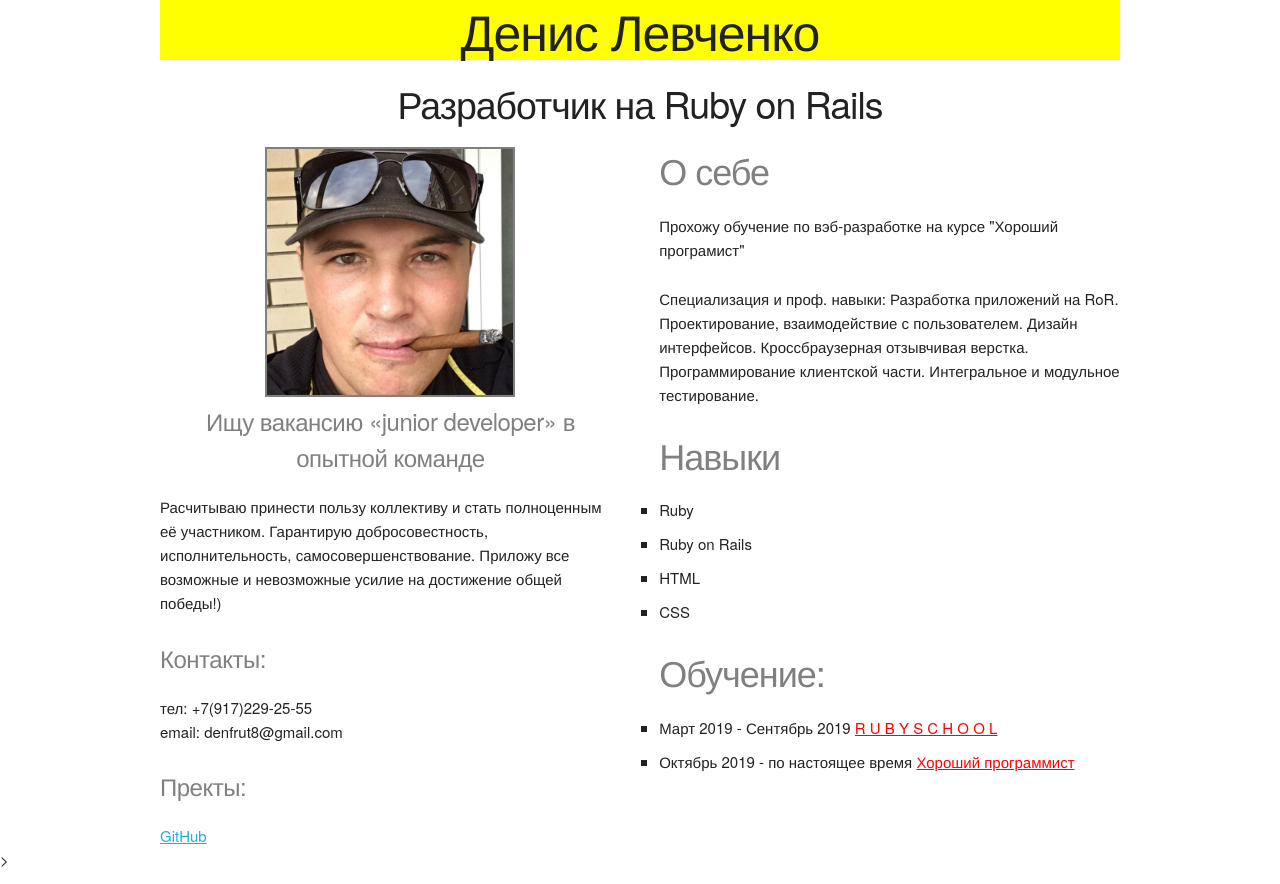
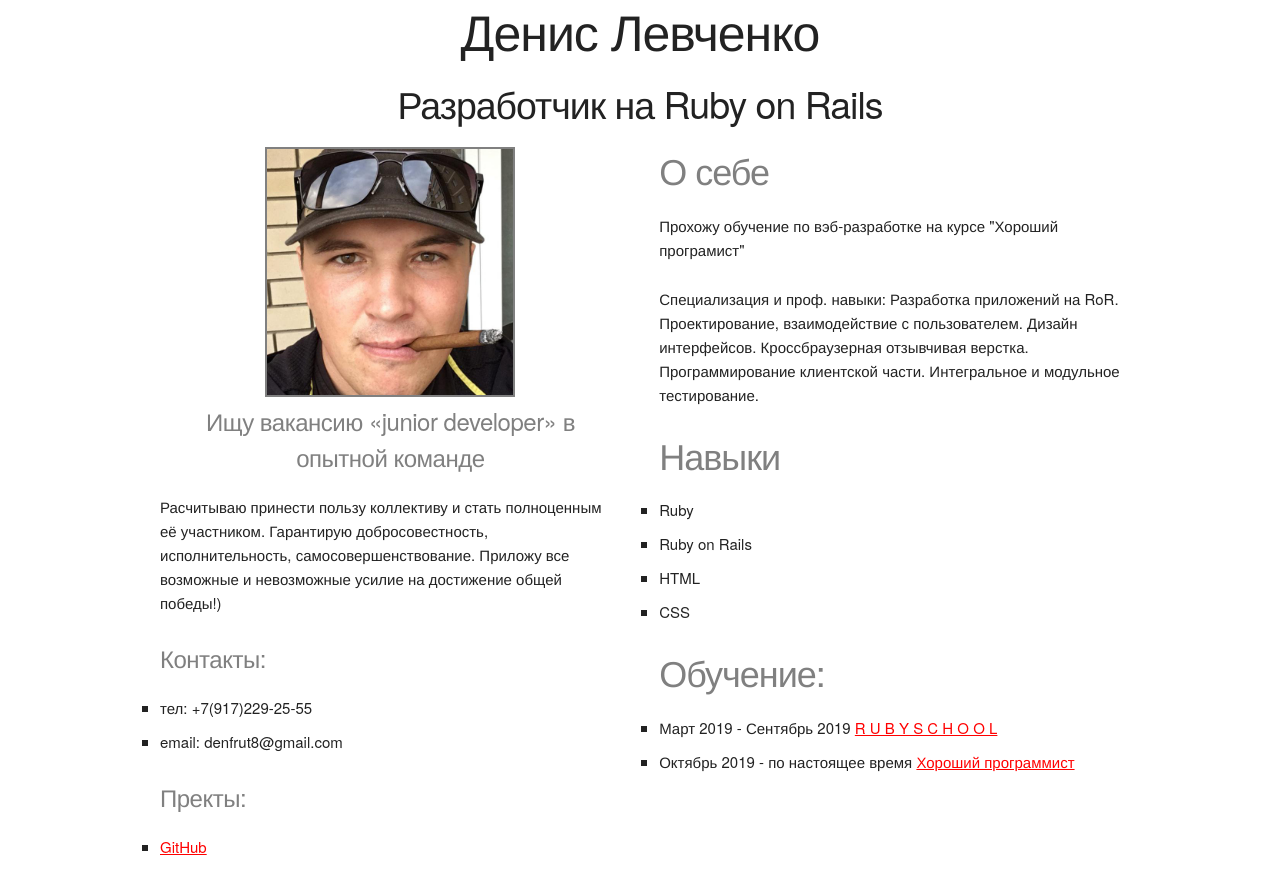
Before and after one commit to leva84/resume, a plain HTML site: page index.html in a window 1280 px wide. Drawn offline with Linux system fonts and the light colour scheme.

Commit message:
Style editing

```diff
--- a/css/stylesheet.css
+++ b/css/stylesheet.css
@@ -12,11 +12,6 @@ body
 {
     height: 250px;
     border: 2px solid gray;
-}
-
-.title
-{
-    background: yellow;
 }
 
 .subtitle
@@ -34,9 +29,10 @@ body
     list-style: square;
 }
 
-.training .link
+.link
 {
     color: red;
+    target: "_blank";
 }
 
 .training li
@@ -48,3 +44,8 @@ body
 {
     color: gray;
 }
+
+.contacts li
+{
+    list-style: square;
+}
--- a/index.html
+++ b/index.html
@@ -28,12 +28,18 @@
                 Гарантирую добросовестность, исполнительность, самосовершенствование.
                 Приложу все возможные и невозможные усилие на достижение общей победы!)
             </p>
-            <div>
+            <div class="contacts">
                 <h5>Контакты:</h5>
-                тел: +7(917)229-25-55<br>
-                email: denfrut8@gmail.com<br><br>
+                <ul>
+                    <li>тел: +7(917)229-25-55</li>
+                    <li>email: denfrut8@gmail.com</li>
+                </ul>
                 <h5>Пректы:</h5>
-                <a class="link" href="https://github.com/leva84" target="_blank">GitHub</a><br>
+                <ul>
+                    <li>
+                        <a class="link" href="https://github.com/leva84" target="_blank">GitHub</a>
+                    </li>
+                </ul>
             </div>
         </div>
 
@@ -63,17 +69,16 @@
                 <ul>
                     <li>
                         Март 2019 - Сентябрь 2019
-                        <a class="link" href="http://rubyschool.us" target="_blank">R U B Y S C H O O L</a>
+                        <a class="link" href="http://rubyschool.us">R U B Y S C H O O L</a>
                     </li>
                     <li>
                         Октябрь 2019 - по настоящее время
-                        <a class="link" href="http://goodprogrammer.ru" target="_blank">Хороший программист</a>
+                        <a class="link" href="http://goodprogrammer.ru">Хороший программист</a>
                     </li>
                 </ul>
             </div>
         </div>
     </div>
 </div>
-</div>>
 </body>
 </html>
```
